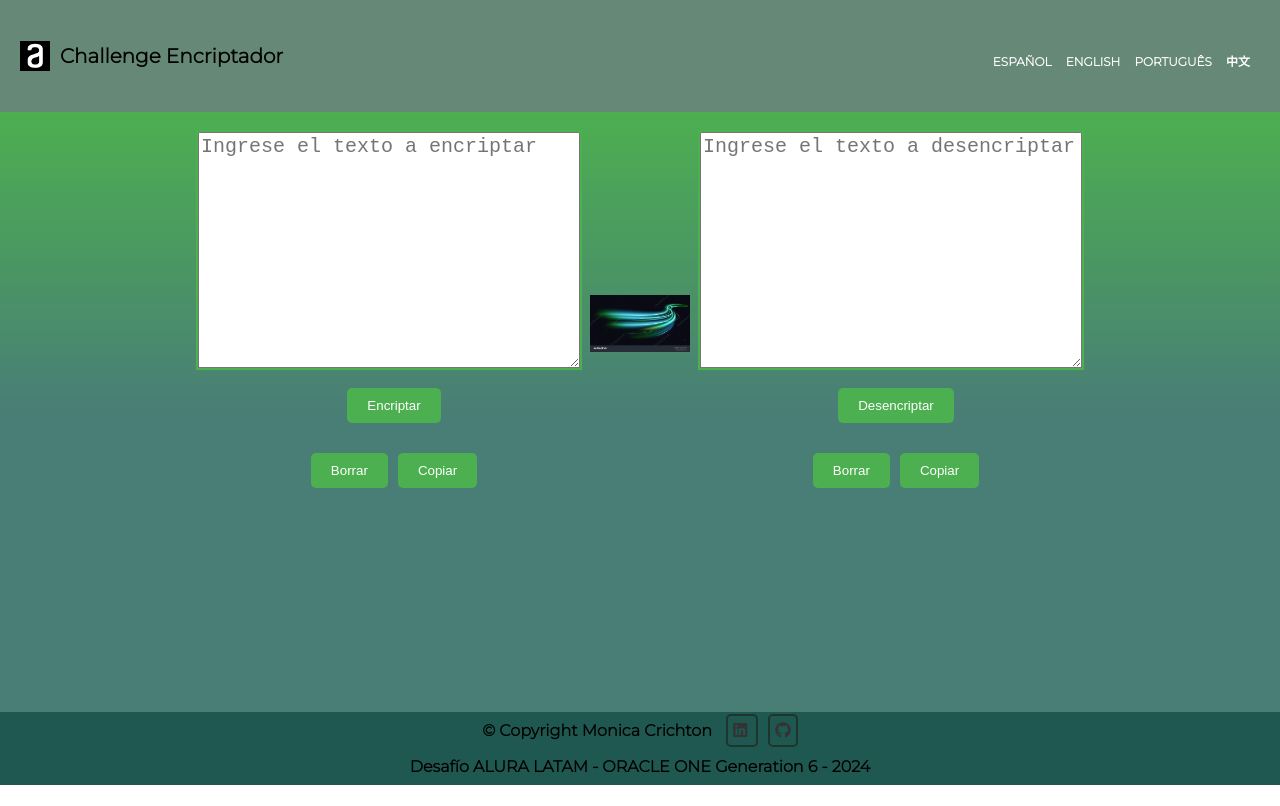
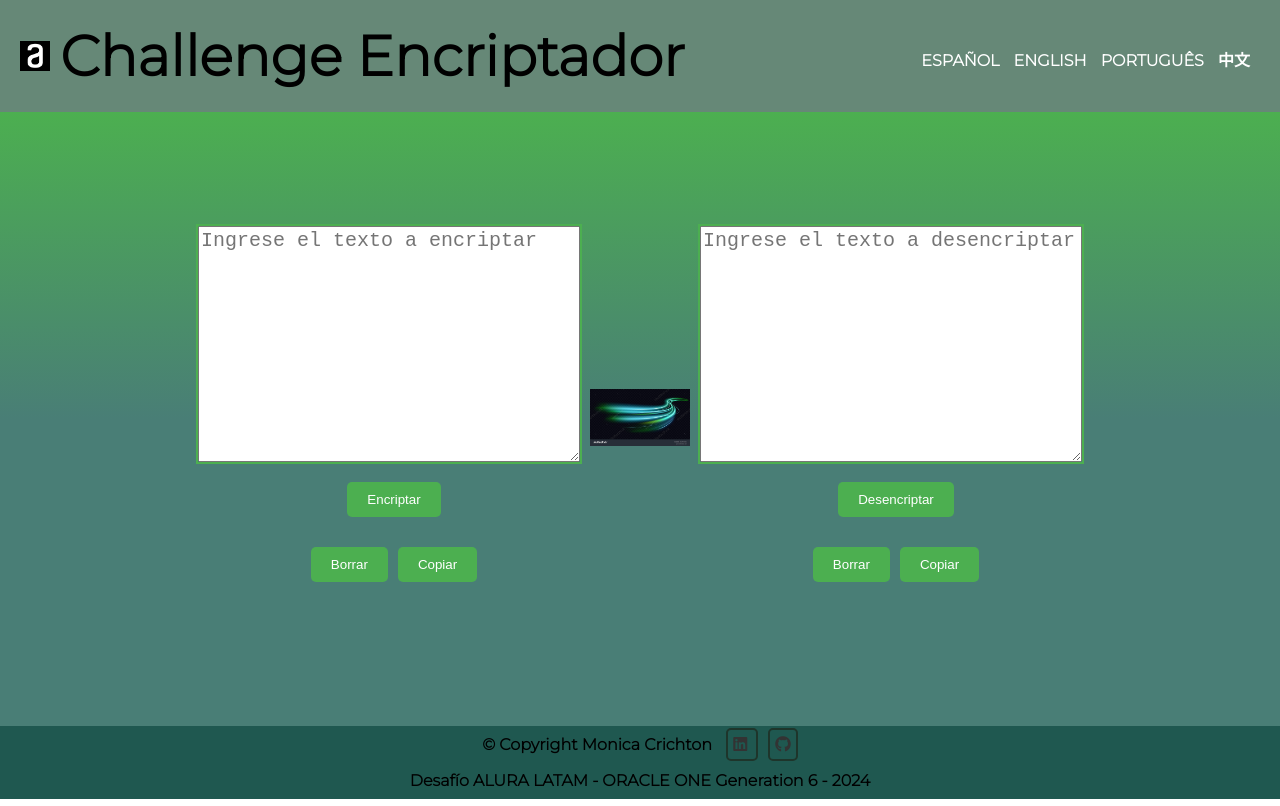
Before and after one commit to MoniCrichton/Encriptador, a plain HTML site: page index.html in a window 1280 px wide. Drawn offline with Linux system fonts and the light colour scheme; some packages are replaced by stand-ins of ours; a script that the page names is missing.

Commit message:
centrado de main

```diff
--- a/css/styles.css
+++ b/css/styles.css
@@ -18,7 +18,7 @@ header {
     align-items: center;
     justify-content: space-between;
     margin-bottom: 0;
-    height: 10%;
+    height: 10vh;
 }
 
 .caja, .logo-alura {
@@ -32,7 +32,7 @@ header {
 }
 
 .titulo {
-    font-size: 1.25rem;
+    font-size: 3.5rem;
     margin: 0;
     text-align: center;
     font-weight: bold;
@@ -57,7 +57,7 @@ nav a {
     text-transform: uppercase;
     color: #ffffff;
     font-weight: bold;
-    font-size: 0.75rem;
+    font-size: 1rem;
     text-decoration: none;
 }
 
@@ -69,8 +69,11 @@ nav a:hover {
 main {
     background: linear-gradient(to bottom, #4CAF50 0%,  #497e76 50%);
     /* Otras propiedades de estilo para el elemento main si las tienes */
-       margin: 0;; /* Mantén el margen derecho */
-       height: 75%;
+        margin: 0;; /* Mantén el margen derecho */
+        height: 76.7vh;
+        display: flex;
+        justify-content: center;
+        align-items: center;
 }
 
 .contenedor {
@@ -110,7 +113,7 @@ main {
 
 .contenedor-caja span img {
     max-width: 100px;
-    max-height: 100px;
+    max-height:100px;
     /* margin-bottom: 180px; */
 }
 
@@ -191,7 +194,7 @@ main {
 
 footer {
     margin: 0;
-    height: 10%;
+    height: 10dvh;
 }
 
 footer p {
```
